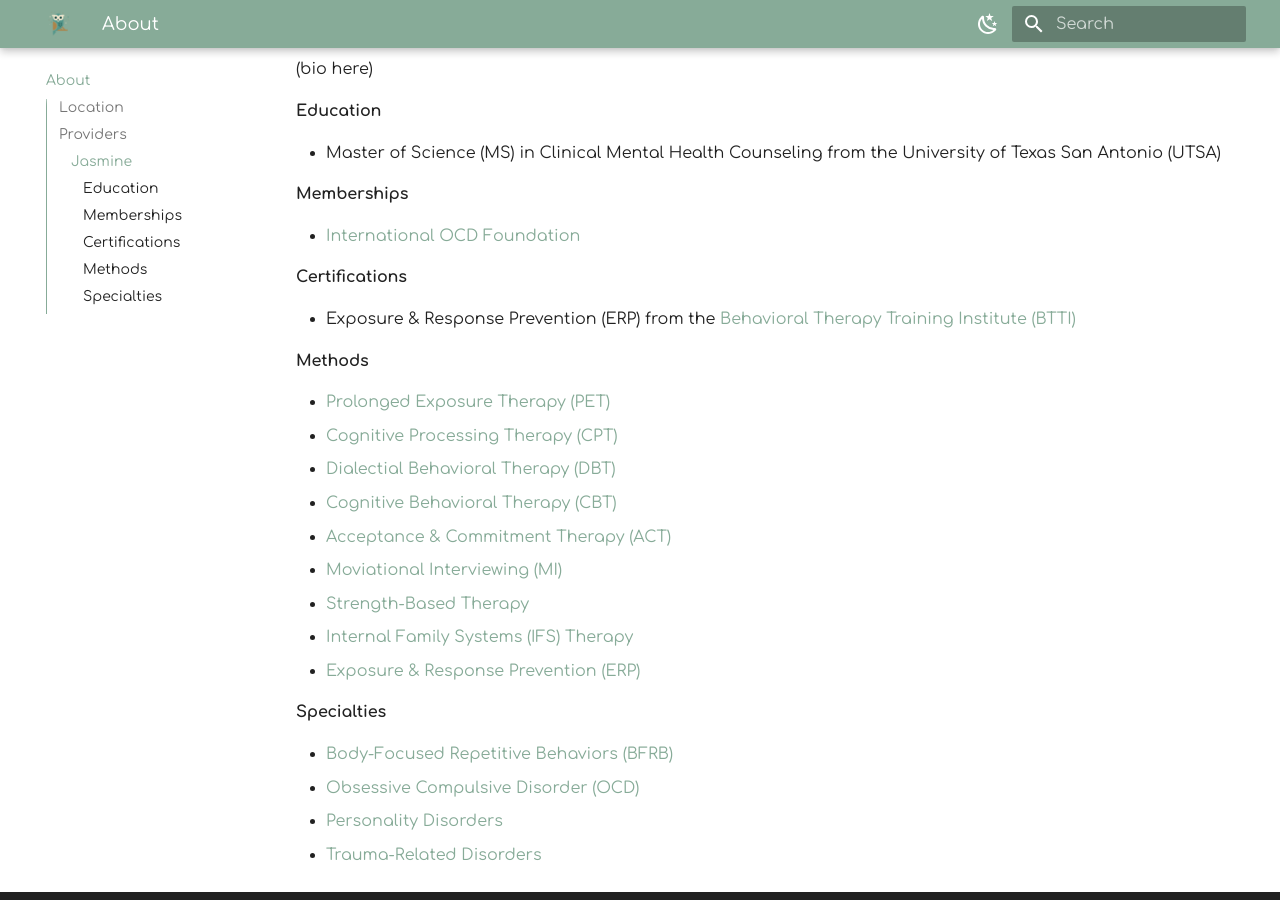
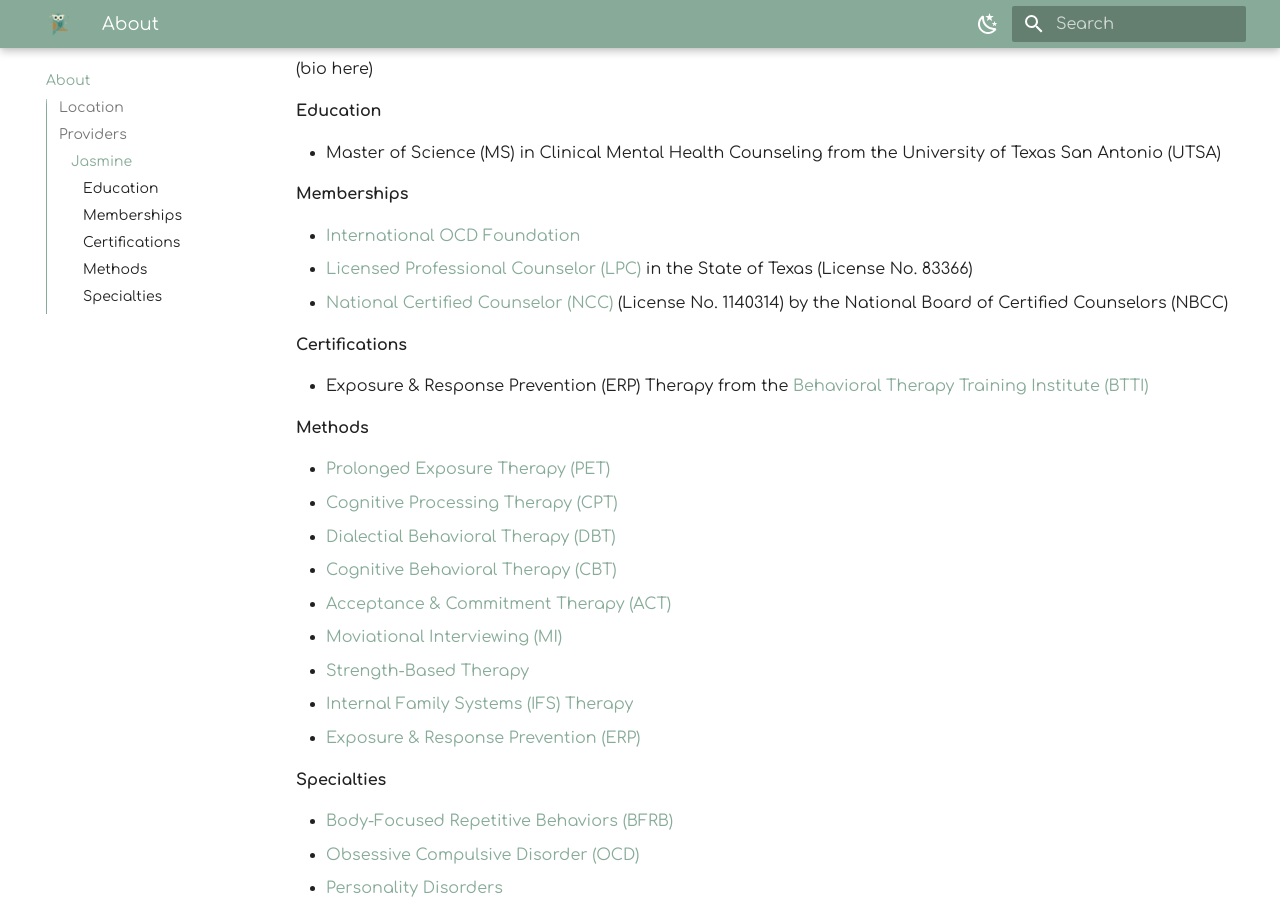
Before and after one commit to motm-therapy/website, an MkDocs documentation site: the page built from docs/about.md, in a window 1280 px wide and 900 px high, scrolled down 451 px. Built offline with MkDocs 1.6.1 and Material for MkDocs 9.7.7, drawn with Linux system fonts in a browser that asks for light colours.

Commit message:
Update about.md

```diff
--- a/docs/about.md
+++ b/docs/about.md
@@ -20,10 +20,12 @@ Our providers are licensed to serve clients in the state of Texas.
 #### Memberships
 
 - [International OCD Foundation](https://iocdf.org/providers/scott-cochran-jasmine-d/)
+- [Licensed Professional Counselor (LPC)](https://vo.licensing.hpc.texas.gov/datamart/searchByName.do) in the State of Texas (License No. 83366)
+- [National Certified Counselor (NCC)](1140314) (License No. 1140314) by the National Board of Certified Counselors (NBCC)
 
 #### Certifications
 
-- Exposure & Response Prevention (ERP) from the [Behavioral Therapy Training Institute (BTTI)](https://iocdf.org/professionals/training-institute/btti/)
+- Exposure & Response Prevention (ERP) Therapy from the [Behavioral Therapy Training Institute (BTTI)](https://iocdf.org/professionals/training-institute/btti/)
 
 #### Methods
 
```
